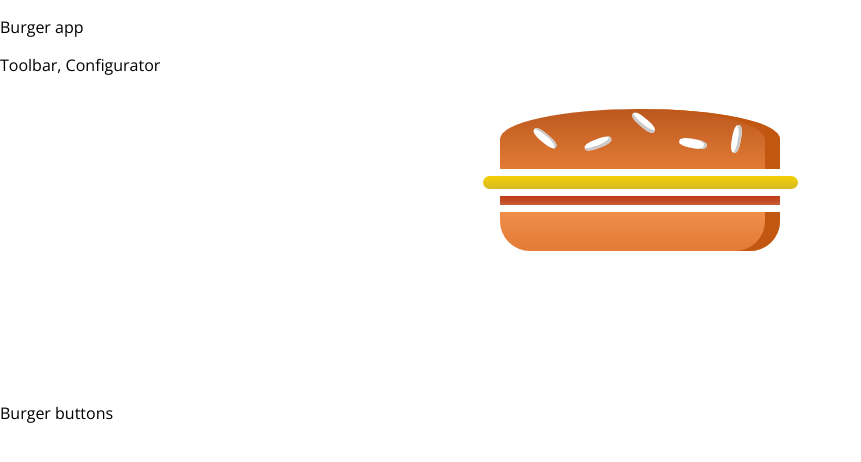
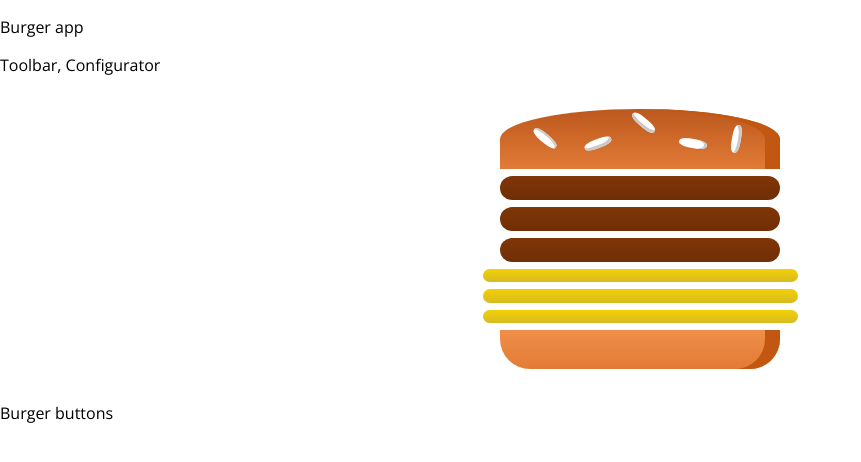
Before and after one commit to BartlomiejKar/burger-app-react, a React (Create React App) app: page / in a window 1280 px wide. Shown: the top 462 px of the page, without its empty margins (0-861 px from the left). Built offline with nearby package versions, Linux system fonts and the light colour scheme.

Commit message:
return transformIngriedents to burger div

```diff
--- a/src/container/Burger.js
+++ b/src/container/Burger.js
@@ -13,8 +13,7 @@ const burger = (props) => {
   return (
     <div className="Burger">
       <BurgerElements type="burger-top" />
-      <BurgerElements type="Cheese" />
-      <BurgerElements type="Bacon" />
+      {transformIngriedents}
       <BurgerElements type="burger-bottom" />
     </div>
   );
--- a/src/container/burgerBuilder/burgerBuilder.js
+++ b/src/container/burgerBuilder/burgerBuilder.js
@@ -4,10 +4,10 @@ import Burger from "../Burger";
 class BurgerBuilder extends Component {
   state = {
     ingriedents: {
-      salad: 1,
-      meat: 1,
-      bacon: 2,
-      cheese: 2,
+      salad: 0,
+      meat: 3,
+      bacon: 3,
+      Cheese: 3,
     },
   };
   render() {
```
